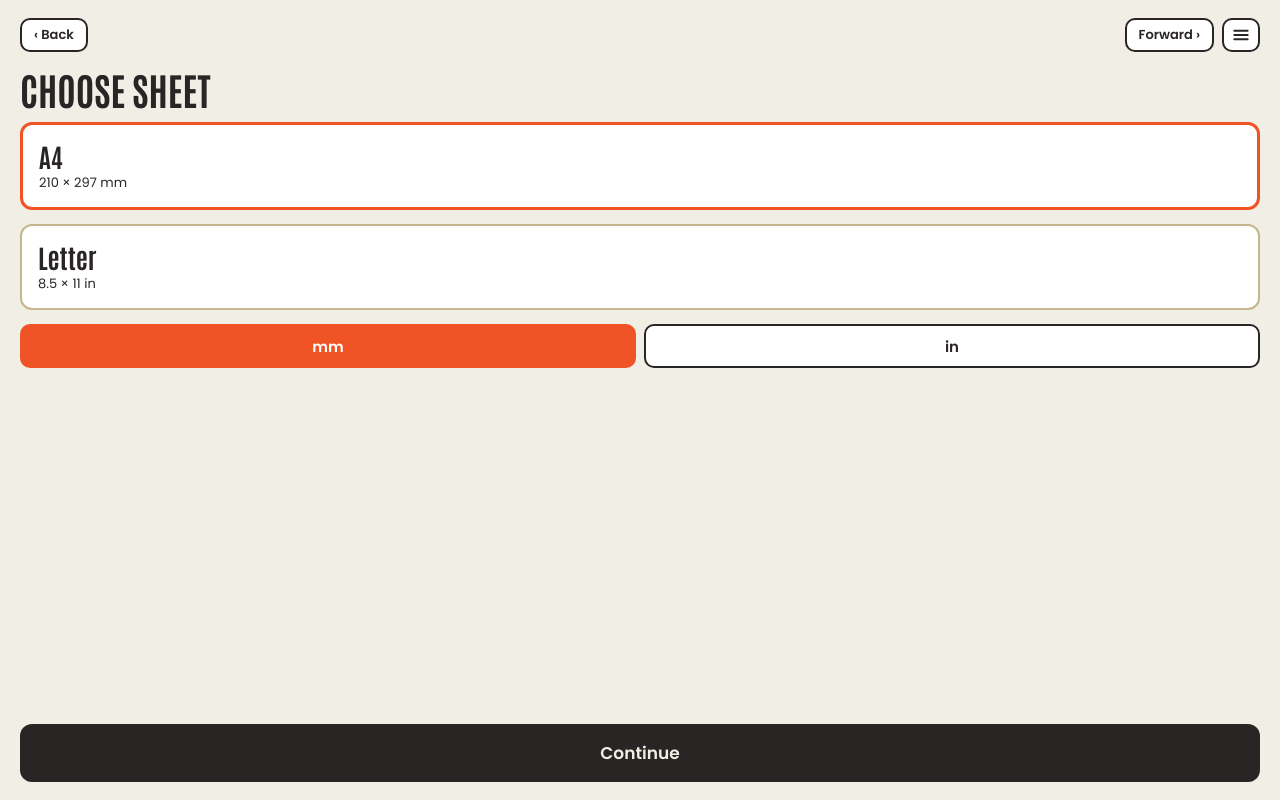
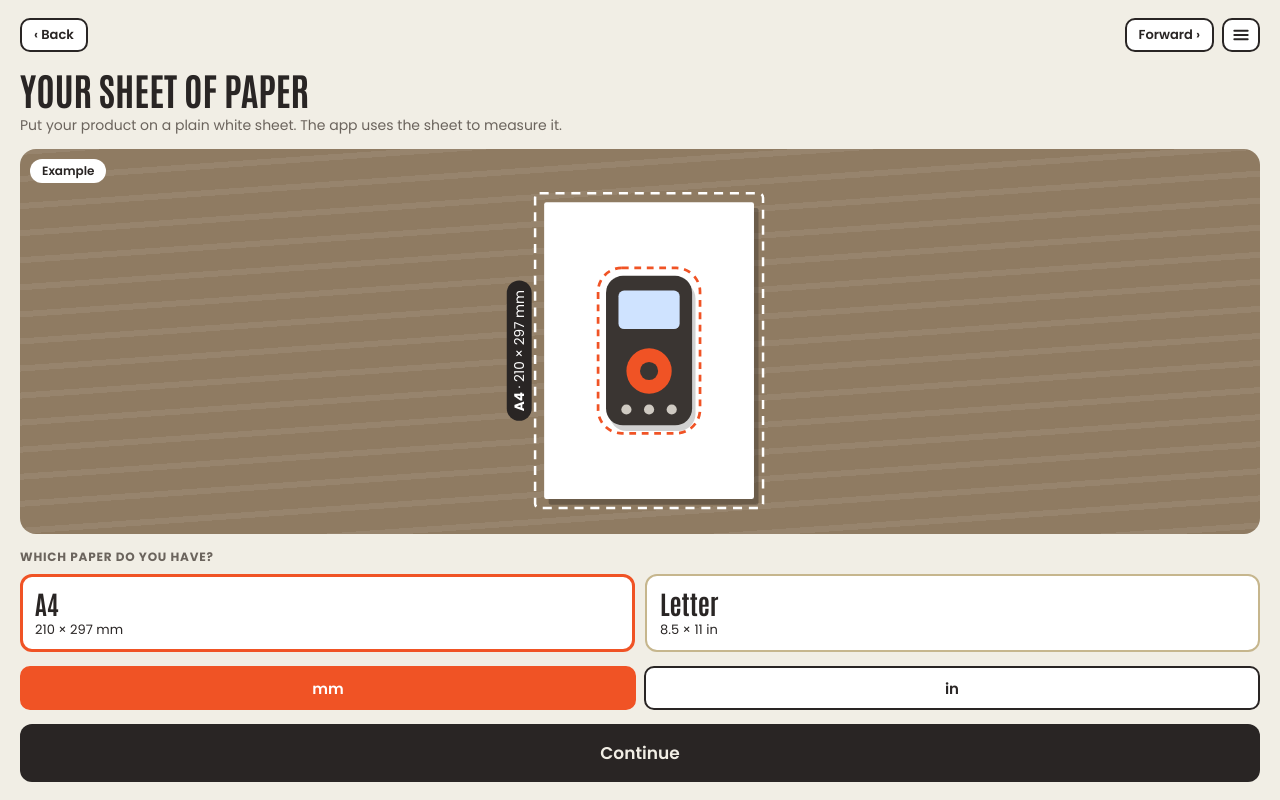
Before and after one commit to shakedelazari/Foam-insert-tool, a plain HTML site: page app.html in a window 1280 px wide. Both pictures are taken after a click on the button "Scan object". Drawn offline with Linux system fonts and the light colour scheme.

Commit message:
A1.11: sheet page explains the sheet, example picture (app.html)
Co-Authored-By: Claude Opus 5.5 <noreply@anthropic.com>

```diff
--- a/app.html
+++ b/app.html
@@ -160,6 +160,12 @@ html[data-theme=dark] .lfTip{background:#EDE8DD;color:#1d1b1a}
 .lfLen span{min-width:62px;text-align:center;font:600 14px Poppins,sans-serif}
 .lfLg{display:flex;flex-direction:column;gap:2px;font-size:13px}.lfLg div{display:flex;align-items:center;gap:8px}.lfLg svg{flex:none}
 .lb .ed{height:34px;padding:0 10px;border:2px solid var(--ink);border-radius:10px;background:var(--card);color:var(--ink);font:600 13px Poppins,sans-serif;flex:none}
+.shSub{margin:-6px 0 0;font-size:14px;line-height:1.35;color:var(--muted)}
+.shEx{flex:1;min-height:120px;position:relative;border-radius:16px;overflow:hidden;background:#8f7b62 repeating-linear-gradient(176deg,rgba(255,255,255,.07) 0 6px,transparent 6px 27px)}
+.shEx svg{position:absolute;inset:0;width:100%;height:100%}
+.shEx span{position:absolute;left:10px;top:10px;z-index:1;background:#fff;color:#292524;border-radius:999px;padding:3px 12px;font:600 12px Poppins,sans-serif}
+.shLbl{font:700 12px Poppins,sans-serif;letter-spacing:.8px;text-transform:uppercase;color:var(--muted);margin-bottom:-6px}
+.shCards{display:flex;gap:10px}.shCards .sheetc{flex:1;padding:10px 13px}.shCards .sheetc.on{padding:9px 12px}
 </style>
 <script src="https://cdnjs.cloudflare.com/ajax/libs/peerjs/1.5.4/peerjs.min.js"></script>
 </head>
@@ -201,11 +207,12 @@ html[data-theme=dark] .lfTip{background:#EDE8DD;color:#1d1b1a}
 <!-- 3 Choose sheet -->
 <section id="sSheet" class="scr">
   <div class="nav"><button class="nb" data-nav="back">‹ Back</button><button class="nb" data-nav="fwd">Forward ›</button></div>
-  <h2>Choose sheet</h2>
-  <button class="sheetc" data-sheet="a4"><b>A4</b><span>210 × 297 mm</span></button>
-  <button class="sheetc" data-sheet="letter"><b>Letter</b><span>8.5 × 11 in</span></button>
+  <h2>Your sheet of paper</h2>
+  <p class="shSub">Put your product on a plain white sheet. The app uses the sheet to measure it.</p>
+  <div class="shEx" id="shEx" role="img"><span>Example</span><svg viewBox="0 0 300 340" preserveAspectRatio="xMidYMid meet" aria-hidden="true"></svg></div>
+  <div class="shLbl">Which paper do you have?</div>
+  <div class="shCards"><button class="sheetc" data-sheet="a4"><b>A4</b><span>210 × 297 mm</span></button><button class="sheetc" data-sheet="letter"><b>Letter</b><span>8.5 × 11 in</span></button></div>
   <div class="seg2" id="unitSeg"><button data-u="mm">mm</button><button data-u="in">in</button></div>
-  <div class="grow"></div>
   <button class="pri" id="sheetGo">Continue</button>
 </section>
 
@@ -362,7 +369,7 @@ html[data-theme=dark] .lfTip{background:#EDE8DD;color:#1d1b1a}
 <script>
 'use strict';
 const $=s=>document.querySelector(s),$$=s=>[...document.querySelectorAll(s)];
-const APP_VERSION='A1.10 · 25 Nov 2026';
+const APP_VERSION='A1.11 · 25 Nov 2026';
 /* ---------- switch: show screen 9 'Best fit' (true) or go straight to Send to computer (false). ?fit=0 / ?fit=1 in the link changes it on this phone. ---------- */
 const SHOW_FIT_DEFAULT=true;
 let SHOW_FIT=SHOW_FIT_DEFAULT;try{const f=new URLSearchParams(location.search).get('fit');if(f==='0'||f==='1')localStorage.setItem('fa_showfit',f);const v=localStorage.getItem('fa_showfit');if(v==='0'||v==='1')SHOW_FIT=v==='1';}catch(e){}
@@ -440,7 +447,24 @@ $('#lvlAllow').onclick=async()=>{try{localStorage.setItem('fa_lvl_seen','1');}ca
 $('#lvlNo').onclick=()=>{try{localStorage.setItem('fa_lvl_seen','1');}catch(e){}show('sCam');};
 
 /* ---------- 3 Choose sheet and units ---------- */
-function paintSheet(){$$('[data-sheet]').forEach(b=>b.classList.toggle('on',b.dataset.sheet===P.sheet));$$('#unitSeg button').forEach(b=>b.classList.toggle('on',b.dataset.u===P.unit));}
+/* example picture on the sheet page: the chosen paper (dashed line + its size) with a product on it */
+function sheetEx(){const box=document.getElementById('shEx');if(!box)return;const S0=SHEETS[P.sheet]||SHEETS.a4,r=S0.h/S0.w;
+  const VW=300,VH=340,sh=262,sw=sh/r,sx=(VW-sw)/2+8,sy=(VH-sh)/2+8,m=8;
+  const px=sx+sw/2-38,py=sy+sh/2-66,pw=76,ph=132,cx=px+pw/2;
+  const lx=sx-m-14,ly=sy+sh/2;
+  box.querySelector('svg').innerHTML=
+    '<rect x="'+(sx+4)+'" y="'+(sy+5)+'" width="'+sw+'" height="'+sh+'" rx="2" fill="rgba(0,0,0,.25)"/>'+
+    '<rect x="'+sx+'" y="'+sy+'" width="'+sw+'" height="'+sh+'" rx="2" fill="#fff"/>'+
+    '<rect x="'+(sx-m)+'" y="'+(sy-m)+'" width="'+(sw+2*m)+'" height="'+(sh+2*m)+'" rx="4" fill="none" stroke="#fff" stroke-width="2.2" stroke-dasharray="8 6"/>'+
+    '<g transform="translate('+lx+' '+ly+') rotate(-90)"><rect x="-62" y="-11" width="124" height="22" rx="11" fill="#292524"/><text x="0" y="4.5" text-anchor="middle" fill="#fff" font-family="Poppins,sans-serif" font-size="12"><tspan font-weight="700">'+S0.n+'</tspan> · '+S0.lab+'</text></g>'+
+    '<rect x="'+(px-7)+'" y="'+(py-7)+'" width="'+(pw+14)+'" height="'+(ph+14)+'" rx="21" fill="none" stroke="#F05325" stroke-width="2.4" stroke-dasharray="6 5"/>'+
+    '<rect x="'+(px+3)+'" y="'+(py+5)+'" width="'+pw+'" height="'+ph+'" rx="15" fill="rgba(0,0,0,.18)"/>'+
+    '<rect x="'+px+'" y="'+py+'" width="'+pw+'" height="'+ph+'" rx="15" fill="#3a3532"/>'+
+    '<rect x="'+(px+11)+'" y="'+(py+13)+'" width="'+(pw-22)+'" height="34" rx="5" fill="#cfe3ff"/>'+
+    '<circle cx="'+cx+'" cy="'+(py+84)+'" r="20" fill="#F05325"/><circle cx="'+cx+'" cy="'+(py+84)+'" r="8" fill="#3a3532"/>'+
+    [-20,0,20].map(d=>'<circle cx="'+(cx+d)+'" cy="'+(py+118)+'" r="4.5" fill="#cfcac2"/>').join('');
+  box.setAttribute('aria-label','Example: a product lying on a white '+S0.n+' sheet ('+S0.lab+')');}
+function paintSheet(){sheetEx();$$('[data-sheet]').forEach(b=>b.classList.toggle('on',b.dataset.sheet===P.sheet));$$('#unitSeg button').forEach(b=>b.classList.toggle('on',b.dataset.u===P.unit));}
 ENTER.sSheet=()=>{paintSheet();};
 $$('[data-sheet]').forEach(b=>b.onclick=()=>{P.sheet=b.dataset.sheet;P.unit=P.sheet==='letter'?'in':'mm';saveAll();paintSheet();}); // Letter -> inches, A4 -> mm (can still be changed)
 $$('#unitSeg button').forEach(b=>b.onclick=()=>{P.unit=b.dataset.u;saveAll();paintSheet();});
```
